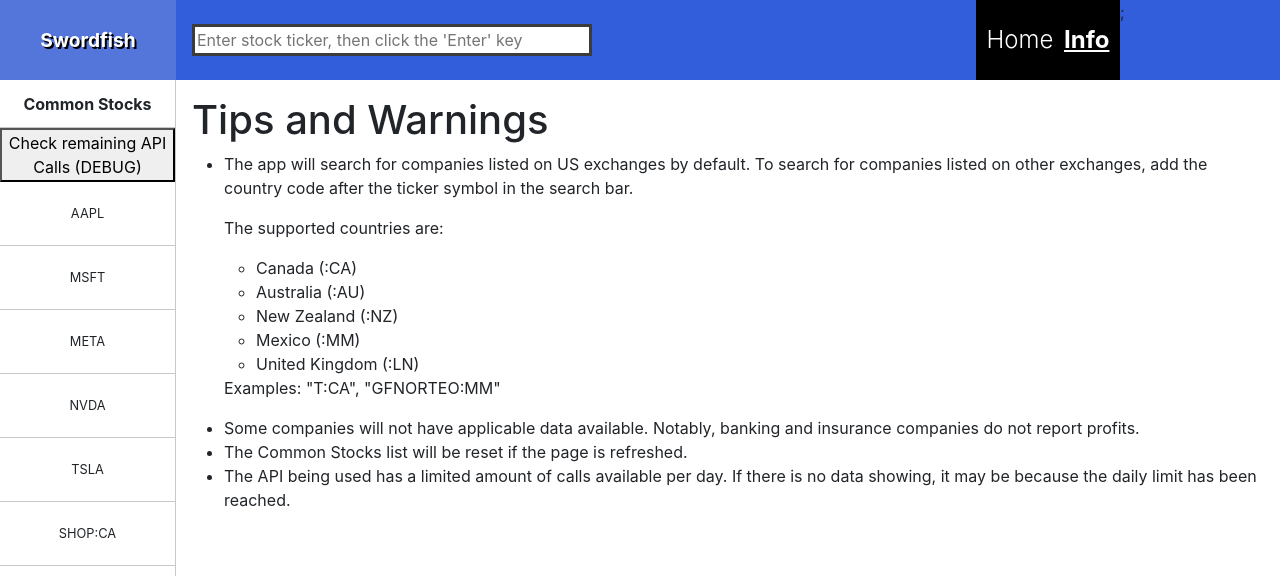
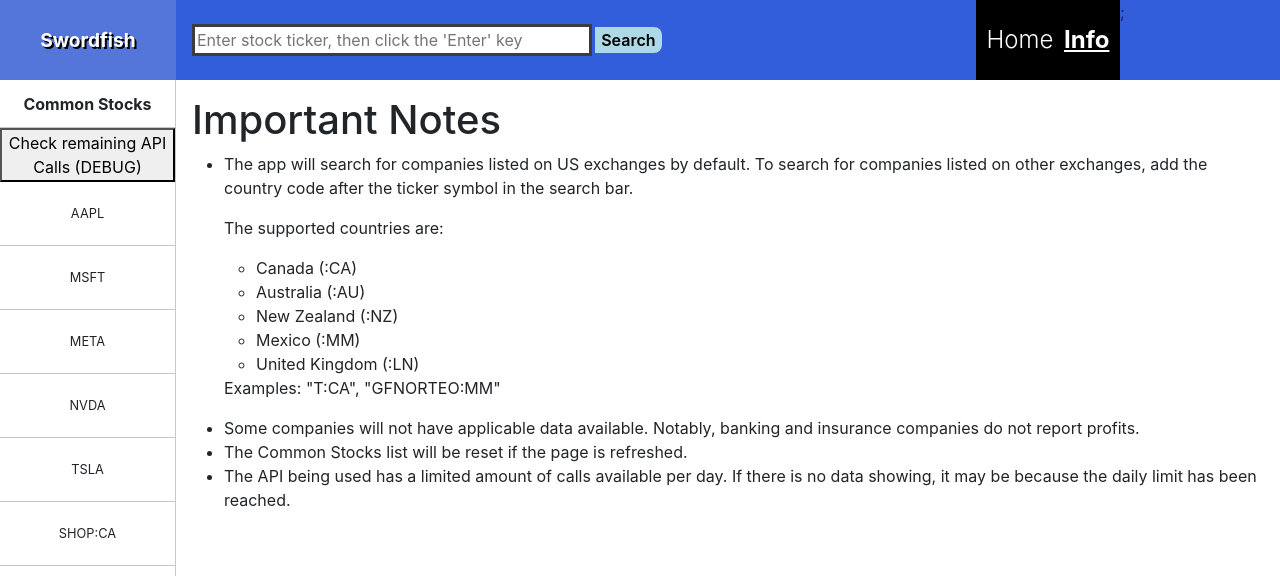
Before and after one commit to andiz-hang/Swordfish, a React (Create React App) app: page / in a window 1280 px wide. Both pictures are taken after a click on the element "Info". Shown: the top 576 px of the page. Built offline with nearby package versions, Linux system fonts and the light colour scheme.

Commit message:
added search button

```diff
--- a/src/components/Banner.css
+++ b/src/components/Banner.css
@@ -25,13 +25,24 @@
 }
 
 .search-bar {
-  margin: 1.5rem 1rem;
+  margin: 1.5rem .2rem 1.5rem 1rem;
   width: 25rem;
   border: 0.2rem solid rgb(60, 60, 60);
 }
 
 .search-bar:hover {
   border: 0.2rem solid rgb(120, 120, 120);
+}
+
+.search-button {
+  border-radius: 0 0.5rem 0.5rem 0;
+  border: none;
+  background-color: lightblue;
+  font-weight: 600;
+}
+
+.search-button:hover {
+  background-color: rgb(160, 199, 214);
 }
 
 .nav-bar {
--- a/src/components/Banner.jsx
+++ b/src/components/Banner.jsx
@@ -10,7 +10,7 @@ class Banner extends Component {
     this.onKeyPressed = this.onKeyPressed.bind(this);
   }
 
-  // For the purposes of showing which nav is being selected. eg. if the Home page is selected, underline the Home button
+  // For the purposes of showing which nav is being selected. eg. if the Home page is selected, underline the Home button in the NavList
   getNavLinks() {
     const link_names = ["Home", "Info"];
     const links = [];
@@ -60,6 +60,7 @@ class Banner extends Component {
         >
           Swordfish
         </div>
+        <div className="search-bar-area">
           <input
             className="search-bar"
             type="text"
@@ -67,6 +68,15 @@ class Banner extends Component {
             onChange={this.updateInput}
             onKeyDown={this.onKeyPressed}
           />
+          <button
+            className="search-button"
+            onClick={() =>
+              this.props.onUpdatePage("StockInfo", this.state.searchBarInput)
+            }
+          >
+            Search
+          </button>
+        </div>
         <ul className="nav-bar">{this.getNavLinks()}</ul>;
       </header>
     );
--- a/src/components/main-page-components/Info.jsx
+++ b/src/components/main-page-components/Info.jsx
@@ -5,7 +5,7 @@ class Info extends Component {
   render() {
     return (
       <main className="MainPage">
-        <h1>Tips and Warnings</h1>
+        <h1>Important Notes</h1>
         <ul>
           <li>
             <p>
--- a/src/index.css
+++ b/src/index.css
@@ -10,8 +10,3 @@ body {
   width: 100%;
   height: 100%;
 }
-
-code {
-  font-family: source-code-pro, Menlo, Monaco, Consolas, 'Courier New',
-    monospace;
-}
```
Lines whose indentation alone changed are shown as unchanged.
